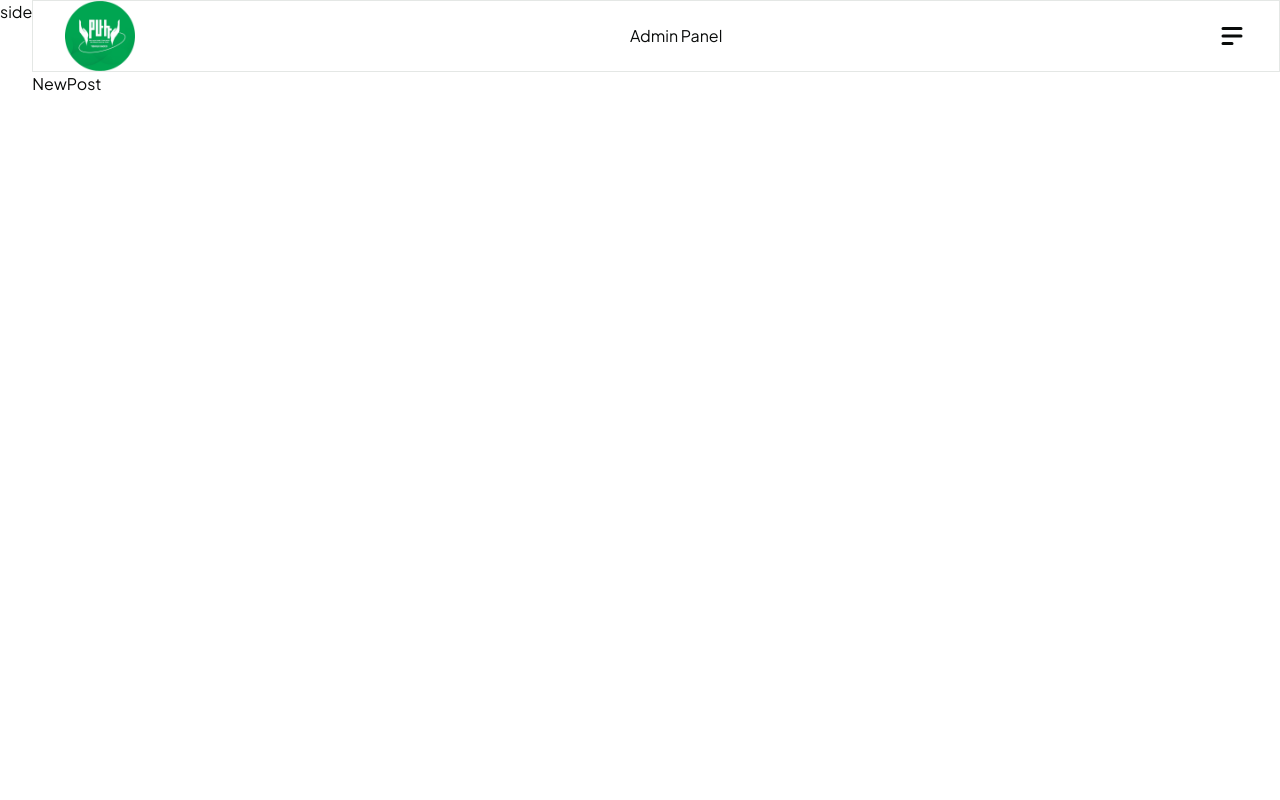
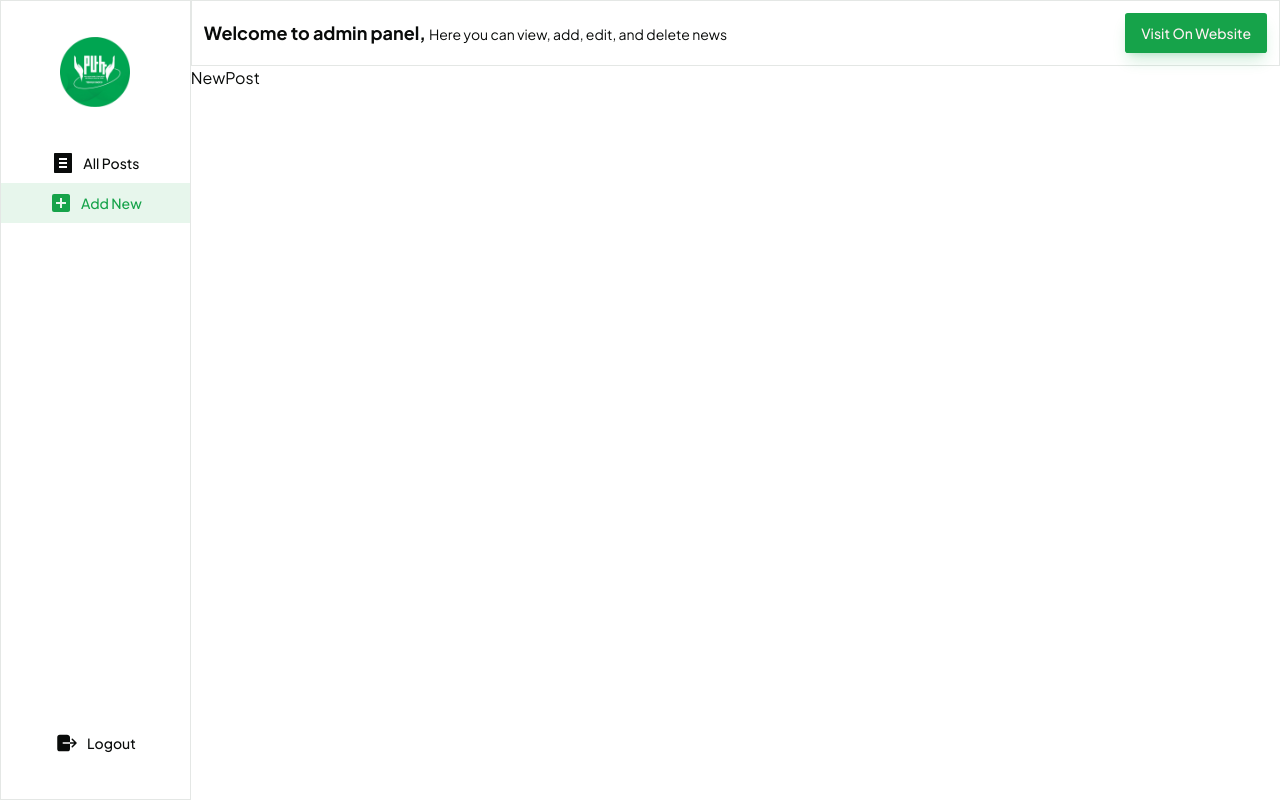
Before and after one commit to Upsurge-Tech/Project-Yehulusaccos-Frontend, a Next.js app: page /admin/new-post in a window 1280 px wide. Built offline with nearby package versions, Linux system fonts and the light colour scheme.

Commit message:
feat: add desktop sidebar

```diff
--- a/app/admin/(app)/layout.tsx
+++ b/app/admin/(app)/layout.tsx
@@ -44,14 +44,9 @@ const Layout = ({ children }: Props) => {
 export default Layout
 
 const AdminSideBar = () => {
-  return <div>side</div>
-}
-
-const AdminNavbar = () => {
   return (
-    <nav className='border'>
-      <div className='container flex items-center justify-between '>
-        <Link href='/home'>
+    <nav className='border h-screen py-9 flex flex-col items-center gap-9'>
+      <Link href='/home' className=''>
         <Image
           src={Logo2}
           alt='imageLogo'
@@ -60,7 +55,65 @@ const AdminNavbar = () => {
           className='relative w-[50px] h-[50px] md:w-[70px]  md:h-[70px]'
         />
       </Link>
-        <h1>Admin Panel</h1>
+
+      <div className='flex-1 flex flex-col'>
+        {navLinks.map(({ href, label, Icon }) => (
+          <NavLink
+            className=' flex justify-center '
+            activeClassName='bg-primary/10 text-primary'
+            nonActiveClassName=''
+            key={href}
+            href={href}
+          >
+            <Button
+              variant={'ghost'}
+              className='flex gap-2 items-center py-2 px-12'
+            >
+              <Icon className='text-2xl' />
+              <span>{label}</span>
+            </Button>
+          </NavLink>
+        ))}
+      </div>
+
+      <Button variant={'ghost'} className='w-full'>
+        <div className='flex gap-2 items-center'>
+          <IoLogOut className='text-2xl' />
+          <span className='text-md'>Logout</span>
+        </div>
+      </Button>
+    </nav>
+  )
+}
+
+const AdminNavbar = () => {
+  return (
+    <nav className='border'>
+      <div className='container flex items-center justify-between md:p-3 '>
+        <div className='flex flex-col lg:flex-row lg:justify-end'>
+          <h1>
+            <span className='font-bold text-lg'>Welcome to admin panel, </span>
+            <span className='text-sm'>
+              Here you can view, add, edit, and delete news
+            </span>
+          </h1>
+        </div>
+        <Link href={'/news'}>
+          <Button className='shadow-lg shadow-primary/20'>
+            Visit On Website
+          </Button>
+        </Link>
+        <Link href='/home' className='md:hidden'>
+          <Image
+            src={Logo2}
+            alt='imageLogo'
+            width={70}
+            height={70}
+            className='relative w-[50px] h-[50px] md:w-[70px]  md:h-[70px]'
+          />
+        </Link>
+        <h1 className='md:hidden'>Admin Panel</h1>
+        <div className='md:hidden'>
           <Sheet>
             <SheetTrigger>
               <HiMenuAlt2 className='text-3xl' />
@@ -79,8 +132,8 @@ const AdminNavbar = () => {
                 </Link>
                 {navLinks.map(({ href, label, Icon }) => (
                   <NavLink
-                  className=' flex justify-center'
-                  activeClassName='bg-primary/10 py-2 text-primary'
+                    className=' flex justify-center py-2'
+                    activeClassName='bg-primary/10  text-primary'
                     nonActiveClassName=''
                     key={href}
                     href={href}
@@ -105,6 +158,7 @@ const AdminNavbar = () => {
             </SheetContent>
           </Sheet>
         </div>
+      </div>
     </nav>
   )
 }
```
Lines whose indentation alone changed are shown as unchanged.
